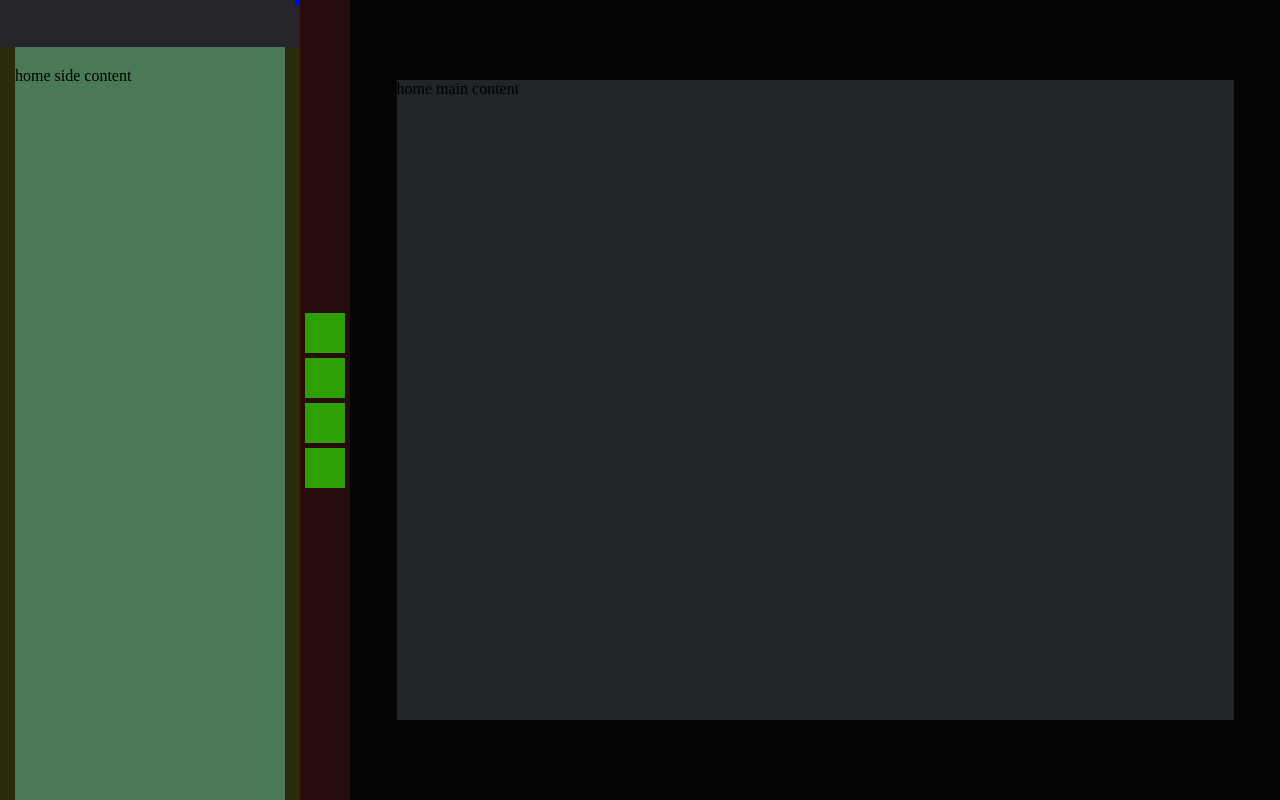
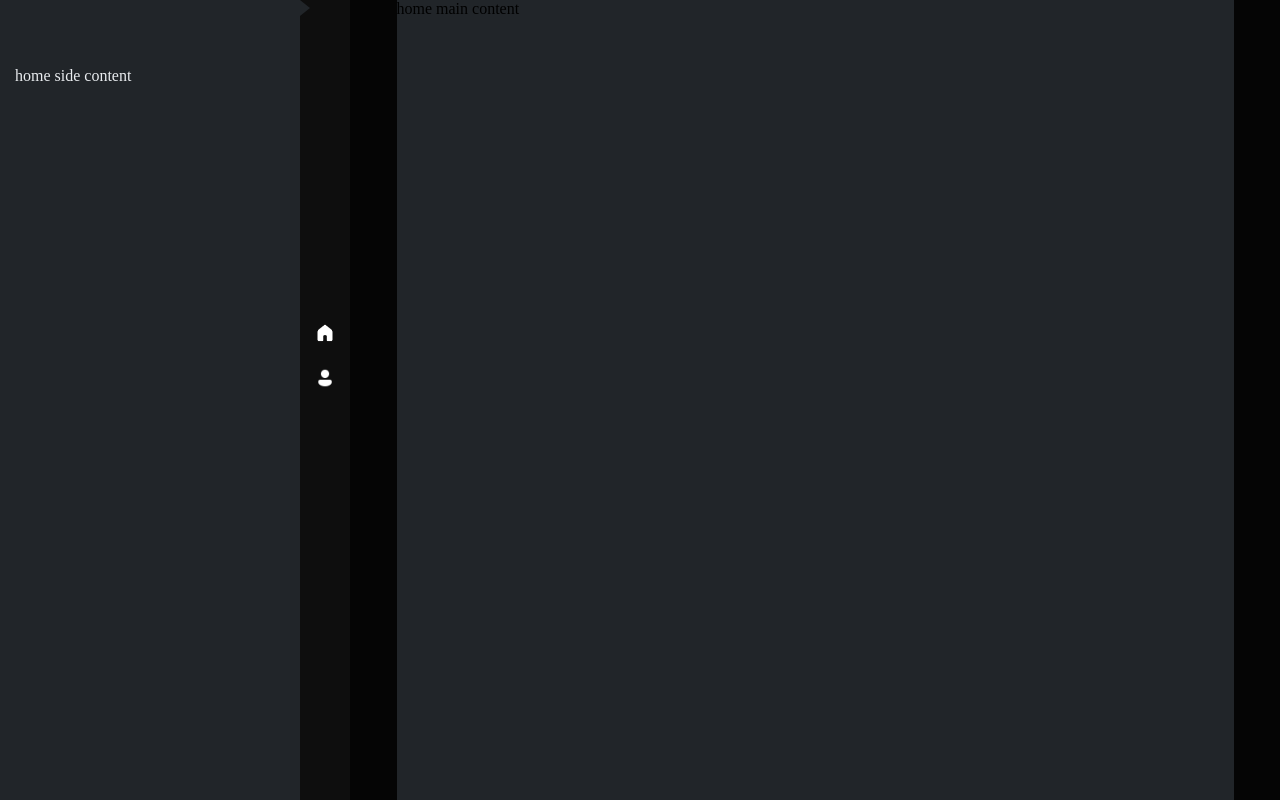
Before and after one commit to yRizer/My-Portifolio, a Vue app: page / in a window 1280 px wide. Built offline with nearby package versions, Linux system fonts and the light colour scheme.

Commit message:
Modificado estilos e adicionados icones

```diff
--- a/src/App.vue
+++ b/src/App.vue
@@ -8,7 +8,7 @@
 </template>
 
 <script>
-import SideBar from './components/side-bar/SideBar.vue'
+import SideBar from './components/SideBar.vue'
 
 export default {
   name: 'App',
--- a/src/components/side-bar/SideBar.vue
+++ b/src/components/SideBar.vue
@@ -7,8 +7,8 @@
         </div>
         <div class="right-menu">
             <ul class="list-options">
-                <router-link to="/" class="option-menu" @click="SetPositionIndicator($event)"></router-link>
-                <router-link to="/projetos" class="option-menu" @click="SetPositionIndicator($event)"></router-link>
+                <router-link to="/" class="option-menu" @click="SetPositionIndicator($event)"><img src="../assets/image/sidebar/Home.png" alt="Imagem Casa"></router-link>
+                <router-link to="/projetos" class="option-menu" @click="SetPositionIndicator($event)"><img src="../assets/image/sidebar/Person.png" alt=""></router-link>
                 <router-link to="/" class="option-menu" @click="SetPositionIndicator($event)"></router-link>
                 <router-link to="/" class="option-menu" @click="SetPositionIndicator($event)"></router-link>
             </ul>
@@ -46,6 +46,7 @@ export default {
     width: 350px;
     height: 100vh;
     display: flex;
+    color: var(--antiflash-white);
     background-color: var(--semi-black);
 }
 
@@ -53,29 +54,30 @@ export default {
     width: 50px;
     height: 100%;
     right: 0;
-    background-color: #ff00001c;
 }
 
 .indexes-menu {
-    background-color: #ffff001e;
     height: 100%;
     width: 300px;
     display: flex;
     align-items: center;
     flex-direction: column;
     position: relative;
+    background-color: var(--eerie-black);
 }
 
 .indexes-menu-indicator {
-    width: 5px;
-    height: 5px;
-    background-color: blue;
+    width: 0px;
+    height: 0px;
+    background-color: #0000ff00;
     position: absolute;
-    right: 0;
+    right: -10px;
+    border-left: 10px solid var(--eerie-black);
+    border-block: 8px solid #0000;
+    transition: 0.4s;
 }
 
 .indexes-header {
-    background-color: rgba(0, 0, 255, 0.13);
     width: 100%;
     height: 50px;
     display: flex;
@@ -101,6 +103,18 @@ export default {
 .option-menu {
     width: 40px;
     height: 40px;
-    background-color: rgba(51, 255, 0, 0.603);
+    display: flex;
+    align-items: center;
+    justify-content: center;
+    border-radius: 5px;
+    transition: 0.4s;
+}
+
+.option-menu:hover {
+    background-color: rgba(255, 255, 255, 0.023);
+}
+
+.option-menu img {
+    width: 50%;
 }
 </style>
--- a/src/router/index.js
+++ b/src/router/index.js
@@ -9,7 +9,7 @@ const routes = [
          SideBarContent: import('../views/side-content/HomeSide.vue')
         },
         meta:{
-            title:"Home"
+            title:"Inicio"
         }
     },
 ]
--- a/src/views/main-content/HomeMain.vue
+++ b/src/views/main-content/HomeMain.vue
@@ -15,7 +15,7 @@ export default {
 <style scoped>
     .main-section {
         width: 90%;
-        height: 80%;
+        height: 100%;
         background-color: var(--eerie-black);
     }
 </style>
--- a/src/views/side-content/HomeSide.vue
+++ b/src/views/side-content/HomeSide.vue
@@ -12,7 +12,6 @@ export default {
 
 <style scoped>
     .side-section{
-        background-color: rgba(127, 255, 212, 0.371);
         height: 100%;
         width: 90%;
         padding-block: 20px;
```
Also changed, not shown: src/assets/image/sidebar/Home.png (added), src/assets/image/sidebar/Person.png (added).
